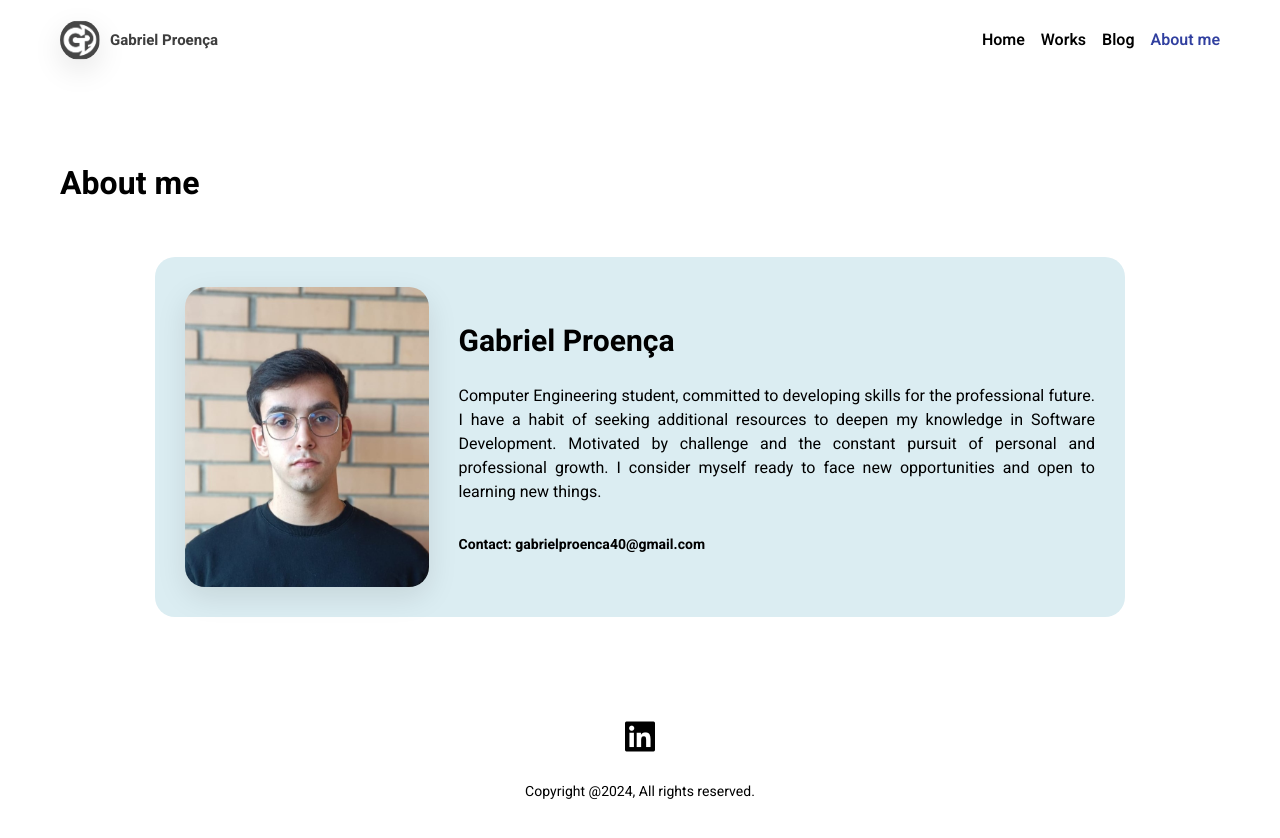
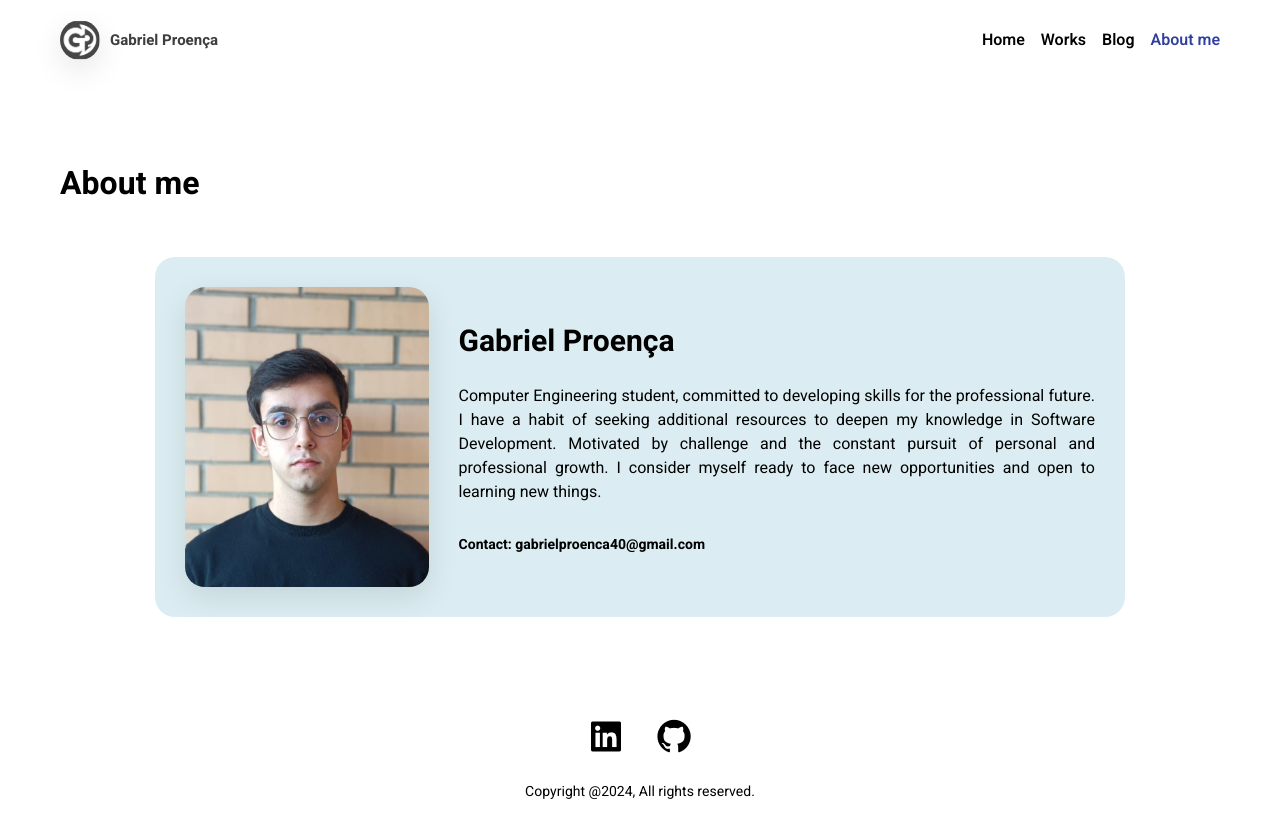
Before and after one commit to Gabzers/Gabriel-Proenca-Website, a plain HTML site: page about.html in a window 1280 px wide. Drawn offline with nearby package versions, Linux system fonts and the light colour scheme; no server answers.

Commit message:
Github icon

```diff
--- a/about.html
+++ b/about.html
@@ -40,8 +40,7 @@
     <footer>
         <div class="socials">
             <a href="https://www.linkedin.com/in/gabriel-proen%C3%A7a/" target="_blank"><i class='bx bxl-linkedin-square'></i></a>
-
-
+            <a href="https://github.com/Gabzers" target="_blank"><i class='bx bxl-github'></i></a>
         </div>
         <p>Copyright @2024, All rights reserved.</p>
     </footer>
```
Also changed, not shown: blog.html (+1 -2 lines), index.html (+1 -2 lines), single-work-work1.html (+1 -2 lines), single-work.html (+1 -2 lines), works.html (+1 -2 lines).
